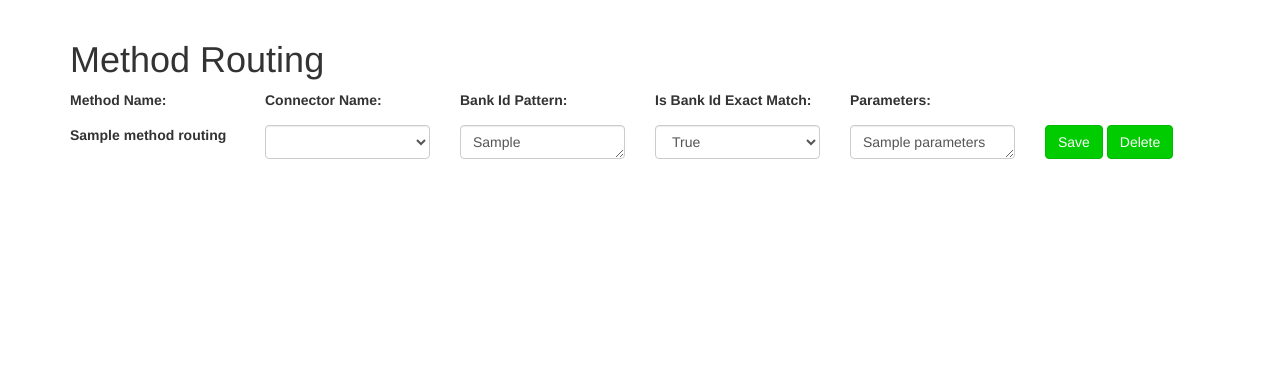
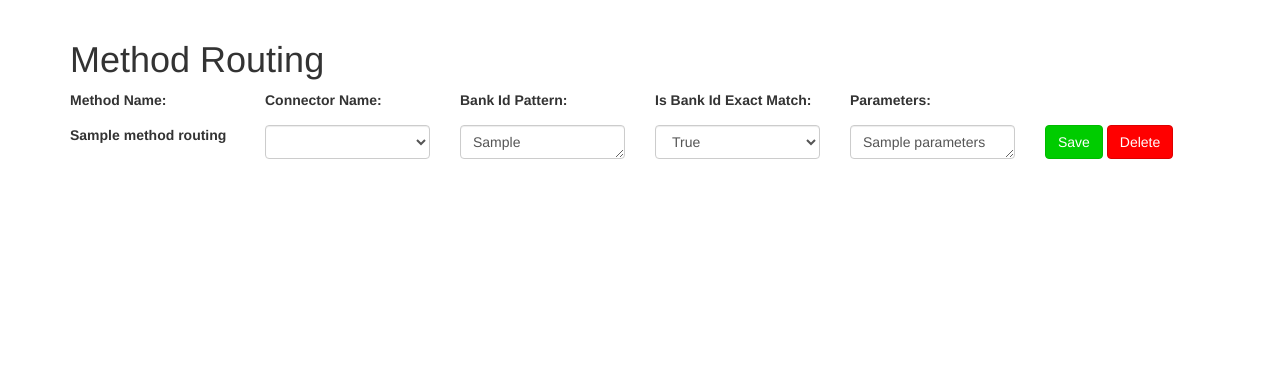
Before and after one commit to OpenBankProject/API-Manager, a Django app: template apimanager/methodrouting/templates/methodrouting/index.html in a window 1280 px wide. Shown: the part 50-420 px from the top of the page. Run offline with Django 3.2, Linux system fonts and the light colour scheme; the template is opened without the code that fills it: most values are stand-ins (such as "Sample title", 1, 10 or a date in 2020); lists and menus that the app fills with data are empty; some libraries are stand-ins or nearby versions.

Commit message:
set delete button to red for methodrouting

```diff
--- a/apimanager/methodrouting/templates/methodrouting/index.html
+++ b/apimanager/methodrouting/templates/methodrouting/index.html
@@ -86,7 +86,7 @@
                 <div class="col-sm-12 col-sm-2">
                     <div class="form-group">
                         <button class="btn btn-primary btn-green forSave">Save</button>
-                        <button class="btn btn-primary btn-green forDelete">Delete</button>
+                        <button class="btn btn-primary btn-red forDelete">Delete</button>
                     </div>
                 </div>
             </div>
```
